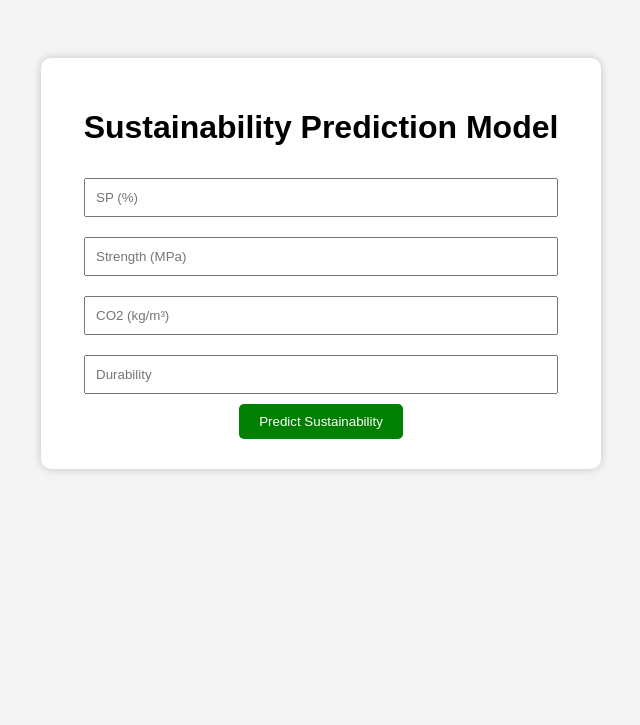
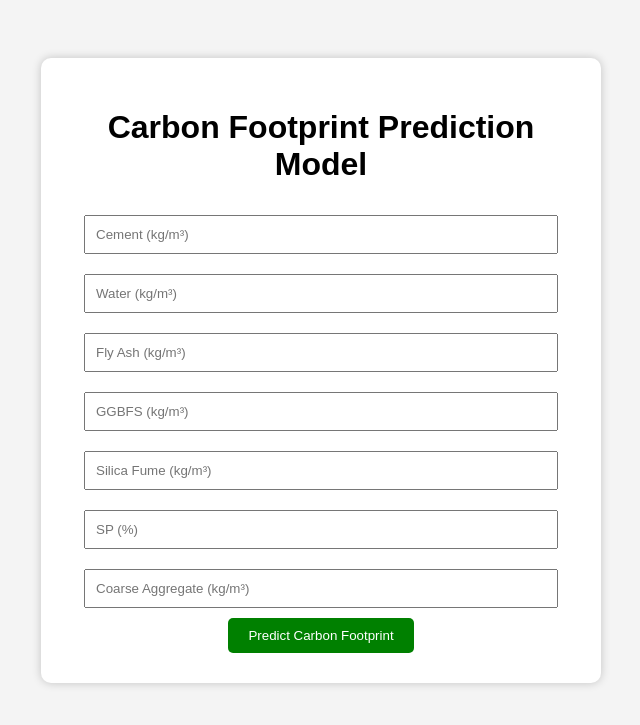
Before and after one commit to Ganeshtarte/CarbonFootprint, a Flask app: page / in a window 1280 px wide. Shown: the top 725 px of the page, without its empty margins (319-959 px from the left). Run offline with Flask 3, Linux system fonts and the light colour scheme; parts of the project's set-up code (start-up, migrations or seed data) failed here and were passed over.

Commit message:
Update form for carbon footprint prediction

```diff
--- a/templates/index.html
+++ b/templates/index.html
@@ -1,14 +1,9 @@
 <!DOCTYPE html>
-<html lang="en">
+<html>
 
 <head>
 
-    <meta charset="UTF-8">
-
-    <meta name="viewport"
-          content="width=device-width, initial-scale=1.0">
-
-    <title>Sustainability Prediction Model</title>
+    <title>Carbon Footprint Prediction</title>
 
     <link rel="stylesheet"
           href="{{ url_for('static', filename='style.css') }}">
@@ -19,9 +14,39 @@
 
 <div class="container">
 
-        <h1>Sustainability Prediction Model</h1>
+    <h1>Carbon Footprint Prediction Model</h1>
 
     <form action="/predict" method="POST">
+
+        <input type="number"
+               step="any"
+               name="cement"
+               placeholder="Cement (kg/m³)"
+               required>
+
+        <input type="number"
+               step="any"
+               name="water"
+               placeholder="Water (kg/m³)"
+               required>
+
+        <input type="number"
+               step="any"
+               name="fa"
+               placeholder="Fly Ash (kg/m³)"
+               required>
+
+        <input type="number"
+               step="any"
+               name="ggbfs"
+               placeholder="GGBFS (kg/m³)"
+               required>
+
+        <input type="number"
+               step="any"
+               name="sf"
+               placeholder="Silica Fume (kg/m³)"
+               required>
 
         <input type="number"
                step="any"
@@ -31,24 +56,12 @@
 
         <input type="number"
                step="any"
-                   name="strength"
-                   placeholder="Strength (MPa)"
-                   required>
-
-            <input type="number"
-                   step="any"
-                   name="co2"
-                   placeholder="CO2 (kg/m³)"
-                   required>
-
-            <input type="number"
-                   step="any"
-                   name="durability"
-                   placeholder="Durability"
+               name="ca"
+               placeholder="Coarse Aggregate (kg/m³)"
                required>
 
         <button type="submit">
-                Predict Sustainability
+            Predict Carbon Footprint
         </button>
 
     </form>
@@ -57,7 +70,7 @@
 
         <h2>{{ prediction_text }}</h2>
 
-            <h3>Category: {{ category }}</h3>
+        <h3>{{ category }}</h3>
 
     {% endif %}
 
```
Lines whose indentation alone changed are shown as unchanged.
